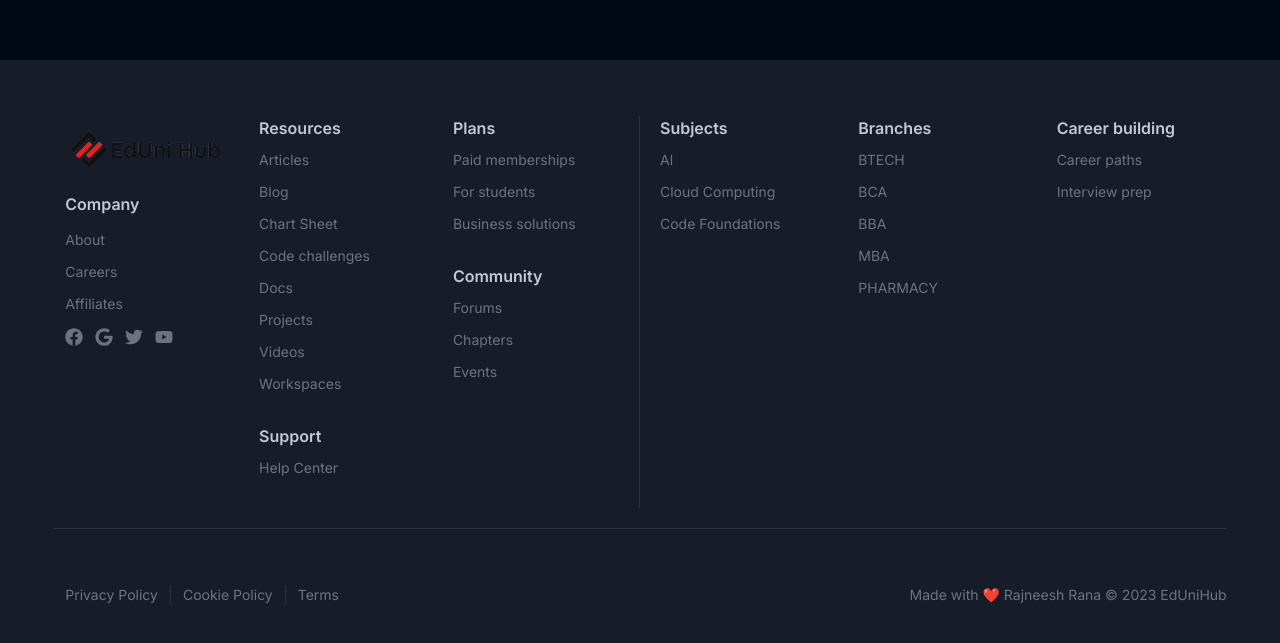
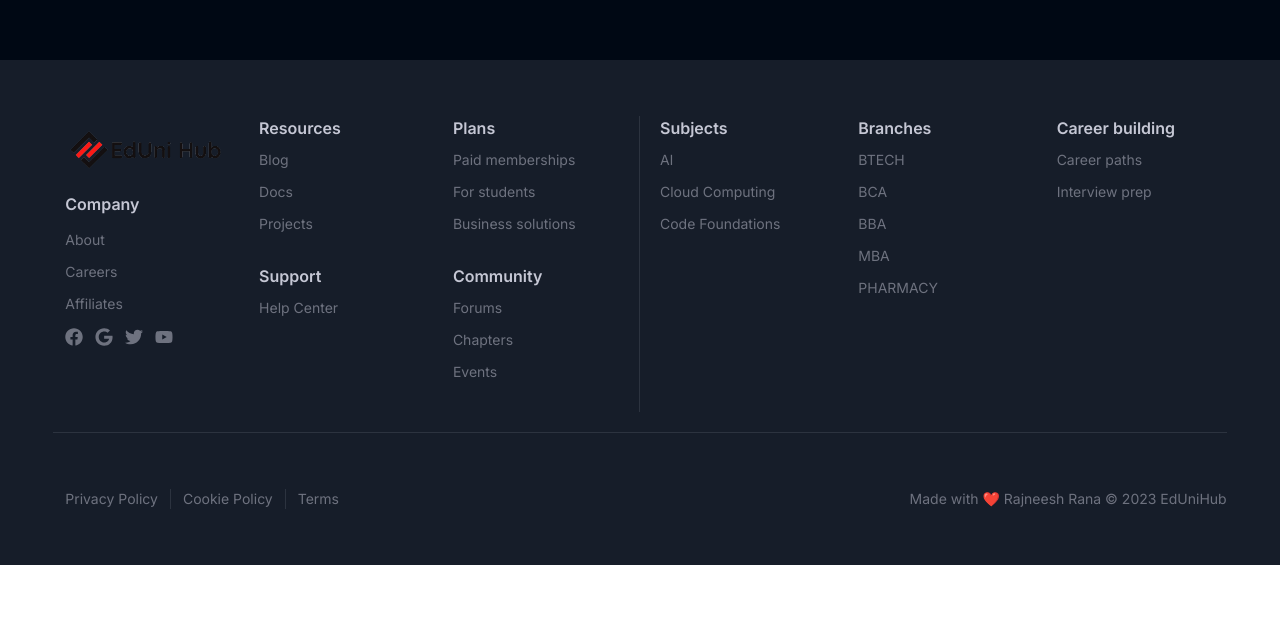
Before and after one commit to rajneeshrana0/EdUniHub, a React (Create React App) app: page /about in a window 1280 px wide. Shown: the part 4116-4759 px from the top of the page. After the commit the page ends 4681 px from the top, so only its background shows below. Built offline with nearby package versions, Linux system fonts and the light colour scheme; no server answers; a web font is replaced by a local one.

Commit message:
Update Footer.jsx

```diff
--- a/src/components/Common/Footer.jsx
+++ b/src/components/Common/Footer.jsx
@@ -10,14 +10,12 @@ import { FaFacebook, FaGoogle, FaTwitter, FaYoutube } from "react-icons/fa";
 
 const BottomFooter = ["Privacy Policy", "Cookie Policy", "Terms"];
 const Resources = [
-  "Articles",
+
   "Blog",
-  "Chart Sheet",
-  "Code challenges",
+
   "Docs",
   "Projects",
-  "Videos",
-  "Workspaces",
+
 ];
 const Plans = ["Paid memberships", "For students", "Business solutions"];
 const Community = ["Forums", "Chapters", "Events"];
```
